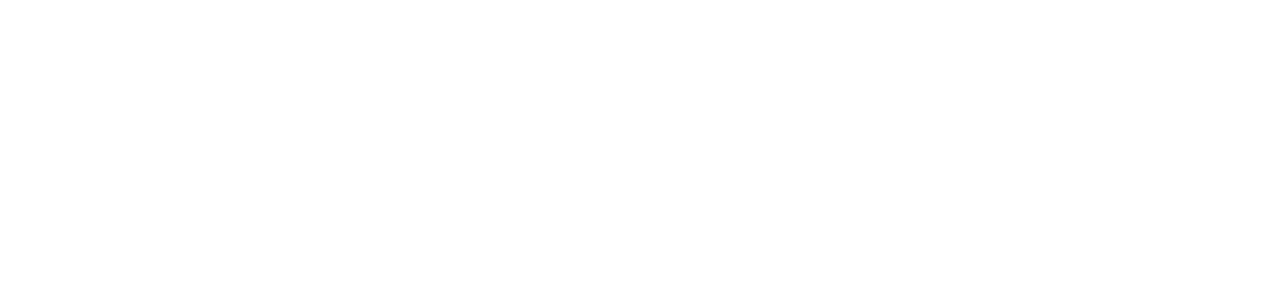
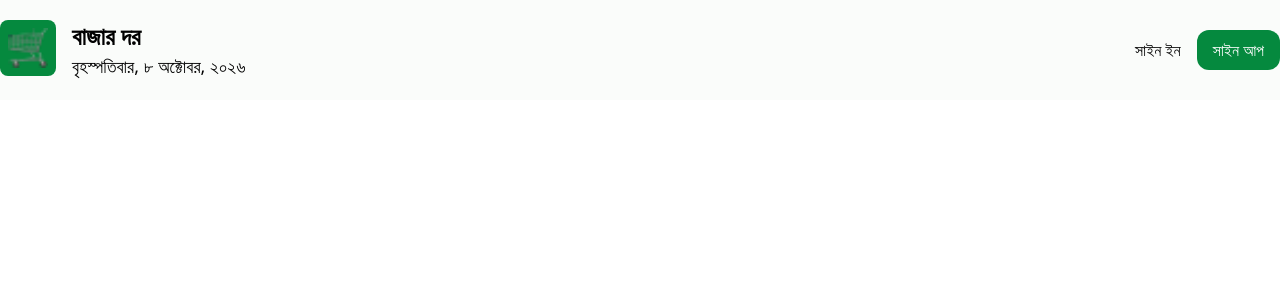
Before and after one commit to SobojCoder/bazar-dor, a Next.js app: page / in a window 1280 px wide. Shown: the top 300 px of the page. Built offline with nearby package versions, Linux system fonts and the light colour scheme.

Commit message:
project header section complete

```diff
--- a/src/app/layout.tsx
+++ b/src/app/layout.tsx
@@ -1,6 +1,7 @@
 import type { Metadata } from "next";
 import { Geist, Geist_Mono } from "next/font/google";
 import "./globals.css";
+import Header from "@/components/homepage/Header";
 
 const geistSans = Geist({
   variable: "--font-geist-sans",
@@ -23,7 +24,13 @@
       lang="en"
       className={`${geistSans.variable} ${geistMono.variable} h-full antialiased`}
     >
-      <body className="min-h-full flex flex-col">{children}</body>
+      <body className="min-h-full flex flex-col">
+        <Header />
+        <main className="container mx-auto">
+
+        {children}
+        </main>
+        </body>
     </html>
   );
 }
--- /dev/null
+++ b/src/components/homepage/Header.tsx
@@ -0,0 +1,50 @@
+"use client";
+import logo from "@/assets/logo-icon.png";
+import Image from "next/image";
+import Link from "next/link";
+import {  useEffect, useState } from "react";
+const Header = () => {
+ const [date, setDate] = useState("");
+
+  useEffect(() => {
+    const updateDate = () => {
+      const today = new Date().toLocaleDateString("bn-BD", {
+        dateStyle: "full",
+      });
+
+      setDate(today);
+    };
+
+    updateDate();
+
+    // Check every minute
+    const interval = setInterval(updateDate, 60 * 1000);
+
+    return () => clearInterval(interval);
+  }, []);
+  return (
+    <div className="bg-[#FAFCFA]">
+    <div className="flex justify-between items-center  py-5 container mx-auto">
+      <div className="flex gap-4 bg-">
+        <Image
+          src={logo}
+          alt="logo"
+          width={60}
+          height={60}
+          className="w-14 h-14 bg-[#05893E] p-2 rounded-lg"
+        />
+        <div>
+          <h2 className="text-2xl font-extrabold">বাজার দর</h2>
+          <p className="text-lg text">{date}</p>
+        </div>
+      </div>
+      <div className="flex items-center gap-4">
+        <Link href='#'>সাইন ইন</Link>
+        <Link href='#' className="py-2 px-4 bg-[#05893E] text-[#ffffff] rounded-xl">সাইন আপ</Link>
+      </div>
+    </div>
+    </div>
+  );
+};
+
+export default Header;
```
Also changed, not shown: src/assets/bazar-hero.png (added), src/assets/logo-icon.png (added).
